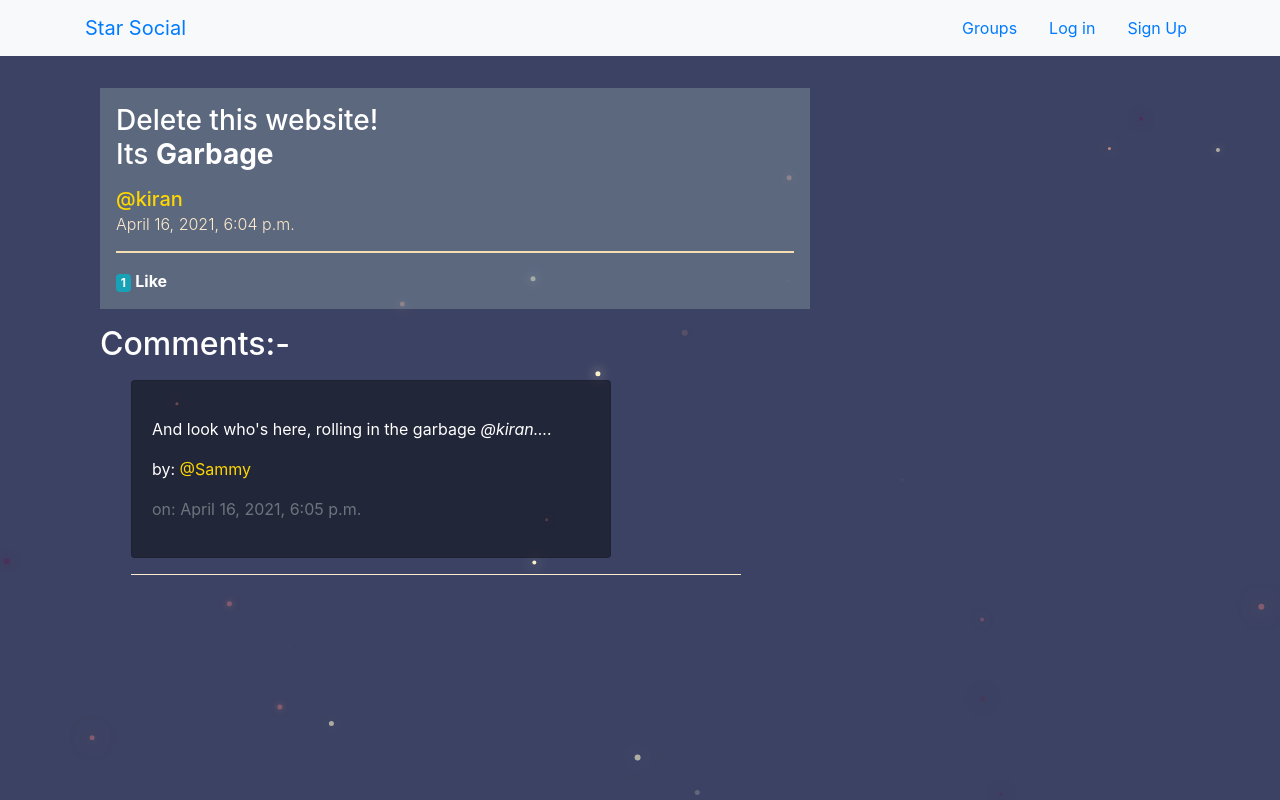
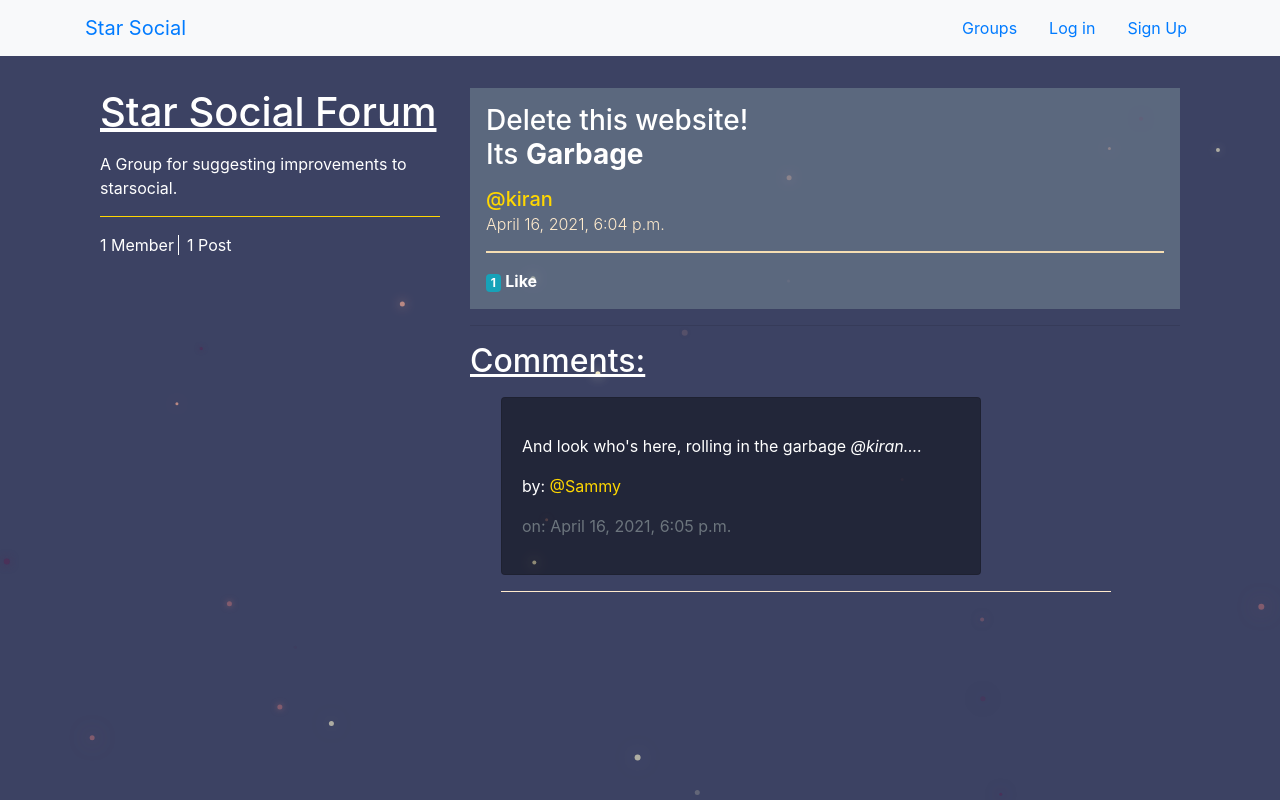
Before and after one commit to Kiran-Sawant/StarSocial, a Django app: a page that uses star_social/posts/templates/posts/post_detail.html in a window 1280 px wide. Run offline with Django 3.2, Linux system fonts and the light colour scheme; data comes from the database, SQL or seed files in the repository.

Commit message:
added left group column

```diff
--- a/star_social/posts/templates/posts/post_detail.html
+++ b/star_social/posts/templates/posts/post_detail.html
@@ -1,15 +1,33 @@
 {% extends 'posts/post_base.html' %}
+
+
+{% block prepost %}
+    <div class="col-md-4 mt-3">
+        <a href="{{ post.group.get_absolute_url }}">
+            <h1 style="color: white;"><u>{{ post.group.name }}</u></h1>
+        </a>
+        <div class="mb-1">
+            <p>{{ post.group.description_html|safe }}</p>
+            <hr style="border-color: gold;">
+        </div>
+        <div class="inline-flex">
+            <span> {{post.group.members.count}} Member{{post.group.members.count|pluralize}}</span>
+            <span style="border-left:solid 0.5mm white; padding-left:2mm">{{ post.group.groupposts.count}} Post{{ post.group.groupposts.count|pluralize}}</span>
+        </div>
+    </div>
+{% endblock prepost %}
+
 
 
 {% block post_content %}
     <div class="col-md-8 mt-3">
         {% include 'posts/_post.html' with trunc=True %}
-    </div>
+    <!-- </div> -->
     <hr>
 
     <!-- Comments block -->
-    <div class="container">
-        <h2>Comments:-</h2>
+    <!-- <div class="container"> -->
+        <h2><u>Comments:</u></h2>
         <div class="container ml-3 mt-3" style="width: 40rem;">
             {% for comment in object_list %}
 
@@ -49,7 +67,7 @@
                 {% endfor %}
 
                 {% if page_obj.has_next %}
-                    <a class='btn btn-info mb-4'href="?page={{ page_ob.next_page_number }}">Next</a>
+                    <a class='btn btn-info mb-4'href="?page={{ page_obj.next_page_number }}">Next</a>
                     <a class='btn btn-info mb-4'href="?page={{ page_obj.paginator.num_pages }}">Previous</a>
                 {% endif %}
             {% endif %}
```
